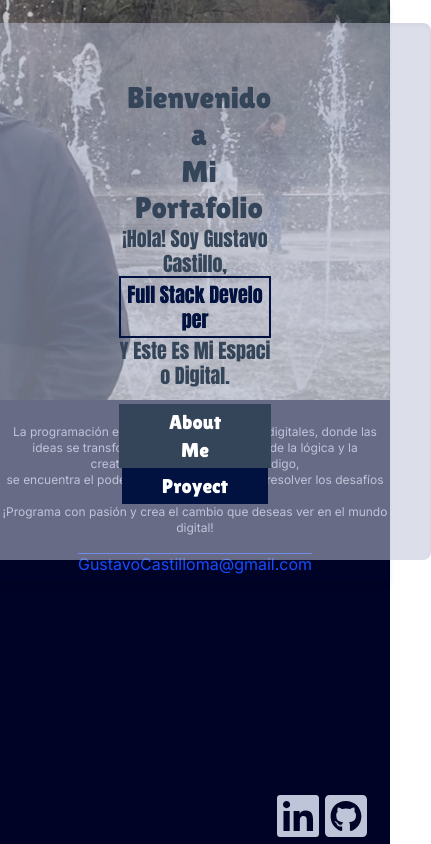
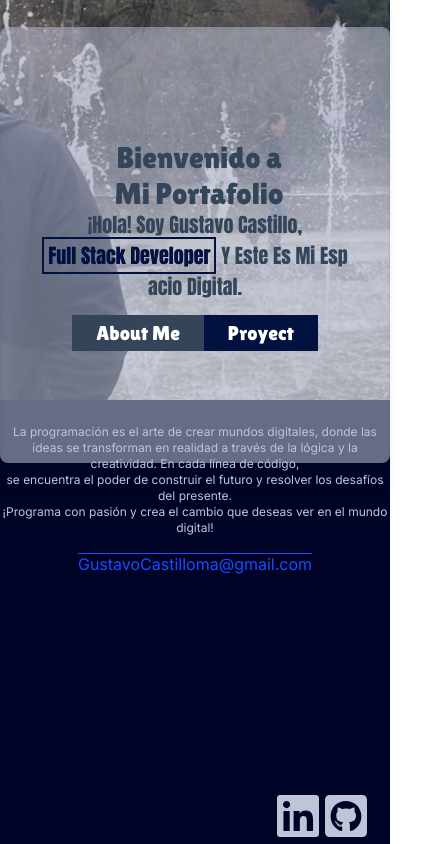
Before and after one commit to Gustacm/portafolio, a Next.js app: page / in a window 390 px wide. Shown: the whole page, 431 px wide, since content can reach past the window. Built offline with nearby package versions, Linux system fonts and the light colour scheme.

Commit message:
resposive c

```diff
--- a/app/about/page.tsx
+++ b/app/about/page.tsx
@@ -62,21 +62,20 @@ function about() {
         </Link>
       </div>
 
+      <div id="floating-buttons">
+  <div className='fixed bottom-0 right-5 mb-0 md:mb-4'>
+    <Link href='https://github.com/Gustacm' target='_blank' className='text-[#BFC5D9] pt-5 text-3xl md:text-5xl hover:text-[#8089A6]'>
+      <FaGithubSquare />
+    </Link>
+  </div>
+  <div className='fixed bottom-0 right-16 pt-10 pr-1 mb-0 md:mb-4'>
+    <Link href='https://www.linkedin.com/in/gustavo-castillo-94a000252' target='_blank' className='text-[#BFC5D9] pt-10 text-3xl md:text-5xl hover:text-[#8089A6]'>
+      <FaLinkedin />
+    </Link>
+  </div>
+</div>
 
 
-        <div className='absolute bottom-0 right-5 mb-0 '>
-      <Link href="https://github.com/Gustacm " target='_black' className='text-[#BFC5D9] pt-10 text-5xl
-      hover:text-[#8089A6]'>
-      <FaGithubSquare />
-</Link>
-</div>
-<div className='absolute bottom-0 right-16 pt-10 pr-1 mb-0 '>
-      <Link href="https://www.linkedin.com/in/gustavo-castillo-94a000252" target='_black' className='text-[#BFC5D9] pt-10 text-5xl
-      hover:text-[#8089A6]'>
-
-  <FaLinkedin />
-</Link>
-</div>
     <div className='pt-0'>
 
     <h3 className='text-center text-xs text-[#BFC5D9] pt-1'>
--- a/app/page.tsx
+++ b/app/page.tsx
@@ -3,13 +3,12 @@
 'use client'
 
 
+
 import Link from 'next/link';
+import { motion } from 'framer-motion';
+import { FaLinkedin, FaGithubSquare } from 'react-icons/fa';
+import React, { useState, useEffect } from 'react';
 
-import { motion } from 'framer-motion'
-import { FaLinkedin,FaGithubSquare } from 'react-icons/fa';
-
-
-import React, { useState, useEffect } from 'react';
 
 const photos = [
   '/img/photos/0843.JPEG',
@@ -17,7 +16,6 @@ const photos = [
   '/img/photos/5032.JPEG',
   '/img/photos/5040.JPEG',
 ];
-
 
 function Page() {
   const [currentPhotoIndex, setCurrentPhotoIndex] = useState(0);
@@ -30,18 +28,13 @@ function Page() {
     return () => clearInterval(intervalId);
   }, []);
 
-
-
-
   return (
     <motion.div
       initial={{ opacity: 0, filter: 'blur(10px)' }}
       animate={{ opacity: 1, filter: 'blur(0px)' }}
       transition={{ ease: [0.30, 0.67, 0.83, 0.67], duration: 1 }}
     >
-
-    <div className='min-h-screen  bg-[#010326] ease-in-out '>
-
+      <div className='min-h-screen bg-[#010326] ease-in-out '>
 
         <div className='relative h-[400px] md:h-[500px] '>
           <div className='bg-[#000000af] absolute top-0 left-0 w-full h-full z-10'>
@@ -59,10 +52,8 @@ function Page() {
           </div>
         </div>
 
-
-      <div className='absolute md:h-[80%]  top-0 left-0 w-full md:w-[100%] h-[69%]  z-20 flex items-center justify-center shadow-md'>
-  <div className='bg-[#bfc5d98a] shadow-inner text-center front hover:text-clip px-40 md:px-96 py-14 md:py-36 rounded-lg'>
-
+        <div className='absolute md:h-[80%] top-0 left-0 w-full md:w-[100%] h-[58%]  z-20 flex items-center justify-center shadow-md'>
+          <div className='bg-[#bfc5d98a] shadow-inner text-center front hover:text-clip px-10 md:px-96 py-28 md:py-36 rounded-lg'>
             <div className='w-full h-full '>
               <div className='w-full h-full'>
                 <motion.h1
@@ -80,50 +71,51 @@ function Page() {
                   Full stack Developer
                 </span> y este es mi espacio digital.
               </h3>
+            </div>
 
-          </div>
             <Link href='/about'>
               <motion.button
                 whileHover={{ scale: 1.2 }}
                 whileTap={{ scale: 0.4 }}
                 transition={{ type: 'spring', stiffness: 400, damping: 17 }}
-
-            className='text-[#ffffff] capitalize  text-xl md:text-4xl px-10 py-1 font-lilita rounded-none bg-[#344459] hover:bg-[#8089A6] transition duration-300'>
+                className='text-[#ffffff] capitalize text-xl md:text-4xl px-6 md:px-10 py-1 font-lilita rounded-none bg-[#344459] hover:bg-[#8089A6] transition duration-300'>
                 About Me
               </motion.button>
             </Link>
+            <Link href='/proyect'>
               <motion.button
                 whileHover={{ scale: 1.2 }}
                 whileTap={{ scale: 0.1 }}
                 transition={{ type: 'spring', stiffness: 400, damping: 17 }}
-         className='text-white text-xl rounded-none md:text-4xl px-10 py-1 font-lilita bg-[#011140] hover:bg-[#8089A6] transition duration-300'>
-          <Link href='/proyect' > Proyect </Link>
+                className='text-white text-xl rounded-none md:text-4xl px-6 md:px-10 py-1 font-lilita bg-[#011140] hover:bg-[#8089A6] transition duration-300'>
+                Proyect
               </motion.button>
+            </Link>
           </div>
         </div>
+
         <div className='absolute bottom-0 right-5 mb-1 md:mb-1'>
-      <Link href='https://github.com/Gustacm ' target='_black' className='text-[#BFC5D9] pt-10 text-5xl
-      hover:text-[#8089A6]'>
+          <Link href='https://github.com/Gustacm ' target='_black' className='text-[#BFC5D9] pt-10 text-5xl hover:text-[#8089A6]'>
             <FaGithubSquare />
           </Link>
         </div>
         <div className='absolute bottom-0 right-16 pt-10 pr-1 mb-1 md:mb-1'>
-      <Link href='https://www.linkedin.com/in/gustavo-castillo-94a000252' target='_black' className='text-[#BFC5D9] pt-10 text-5xl
-      hover:text-[#8089A6]'>
-
+          <Link href='https://www.linkedin.com/in/gustavo-castillo-94a000252' target='_black' className='text-[#BFC5D9] pt-10 text-5xl hover:text-[#8089A6]'>
             <FaLinkedin />
           </Link>
         </div>
+
         <div className='pt-0'>
           <h3 className='text-center text-xs text-[#BFC5D9] pt-6'>
             La programación es el arte de crear mundos digitales, donde las ideas se transforman en realidad a través de la lógica y la creatividad. En cada línea de código,
-      <br/> se encuentra el poder de construir el futuro y resolver los desafíos del presente.
-      <br/> ¡Programa con pasión y crea el cambio que deseas ver en el mundo digital!
+            <br />se encuentra el poder de construir el futuro y resolver los desafíos del presente.
+            <br />¡Programa con pasión y crea el cambio que deseas ver en el mundo digital!
           </h3>
           <div className='pt-4'>
             <p className='text-center text-base text-[#174dff] overline'>GustavoCastilloma@gmail.com</p>
           </div>
         </div>
+
     </div>
 
 
--- a/app/proyect/page.tsx
+++ b/app/proyect/page.tsx
@@ -25,7 +25,7 @@ function Page() {
           </Link>
         </div>
 
-        <h1 className='text-center font-lilita text-2xl md:pl-24 lg:text-4xl pl-2 lg:pl-80 text-[#BFC5D9] md:pl-0'>Proyect</h1>
+        <h1 className='text-center font-lilita text-2xl md:pl-24 lg:text-4xl pl-2 lg:pl-80 text-[#BFC5D9] '>Proyect</h1>
 
       </div>
 
@@ -43,16 +43,20 @@ function Page() {
         </Link>
       </div>
 
-      <div className='absolute bottom-0 right-5 mb-20 md:mb-1 '>
-        <Link href='https://github.com/Gustacm' target='_black' className='text-[#BFC5D9] pt-10 text-5xl hover:text-[#8089A6]'>
+
+      <div id="floating-buttons">
+  <div className='fixed bottom-0 right-5 mb-0 md:mb-4'>
+    <Link href='https://github.com/Gustacm' target='_blank' className='text-[#BFC5D9] pt-5 text-3xl md:text-5xl hover:text-[#8089A6]'>
       <FaGithubSquare />
     </Link>
   </div>
-      <div className='absolute bottom-0 right-16 pt-10 pr-1 mb-20 md:mb-1 '>
-        <Link href='https://www.linkedin.com/in/gustavo-castillo-94a000252' target='_black' className='text-[#BFC5D9] pt-10 text-5xl hover:text-[#8089A6]'>
+  <div className='fixed bottom-0 right-16 pt-10 pr-1 mb-0 md:mb-4'>
+    <Link href='https://www.linkedin.com/in/gustavo-castillo-94a000252' target='_blank' className='text-[#BFC5D9] pt-10 text-3xl md:text-5xl hover:text-[#8089A6]'>
       <FaLinkedin />
     </Link>
   </div>
+</div>
+
 
       <div className='pt-0'>
         <div className='text-center text-xs text-[#BFC5D9] pt-1'>
--- a/app/skills/page.tsx
+++ b/app/skills/page.tsx
@@ -253,19 +253,20 @@ Henry es una academia de desarrollo de software en Latinoamérica que ofrece for
 
 
 
-            <div className='absolute bottom-0 right-5 mb-20  md:mb-1 '>
-          <Link href='https://github.com/Gustacm ' target='_black' className='text-[#BFC5D9] pt-10 text-5xl
-          hover:text-[#8089A6]'>
-          <FaGithubSquare />
+
+<div id="floating-buttons">
+  <div className='fixed bottom-0 right-5 mb-0 md:mb-4'>
+    <Link href='https://github.com/Gustacm' target='_blank' className='text-[#BFC5D9] pt-5 text-3xl md:text-5xl hover:text-[#8089A6]'>
+      <FaGithubSquare />
     </Link>
-    </div>
-    <div className='absolute bottom-0 right-16 pt-10 pr-1 mb-20  md:mb-1'>
-          <Link href='https://www.linkedin.com/in/gustavo-castillo-94a000252' target='_black' className='text-[#BFC5D9] pt-10 text-5xl
-          hover:text-[#8089A6]'>
-
+  </div>
+  <div className='fixed bottom-0 right-16 pt-10 pr-1 mb-0 md:mb-4'>
+    <Link href='https://www.linkedin.com/in/gustavo-castillo-94a000252' target='_blank' className='text-[#BFC5D9] pt-10 text-3xl md:text-5xl hover:text-[#8089A6]'>
       <FaLinkedin />
     </Link>
-    </div>
+  </div>
+</div>
+
         <div className='pt-0'>
 
         <h3 className='text-center text-xs text-[#BFC5D9] pt-1'>
```
Lines whose indentation alone changed are shown as unchanged.
